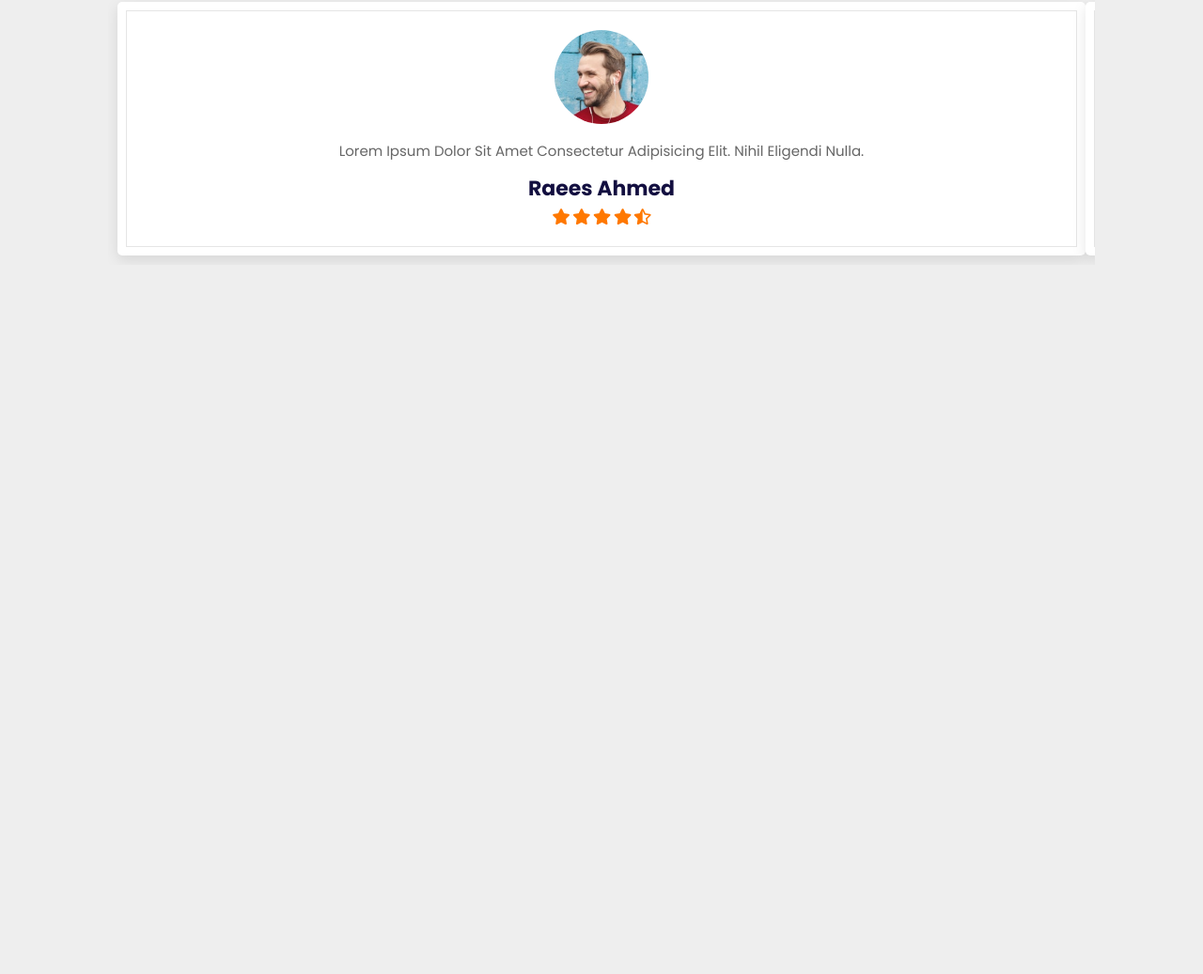
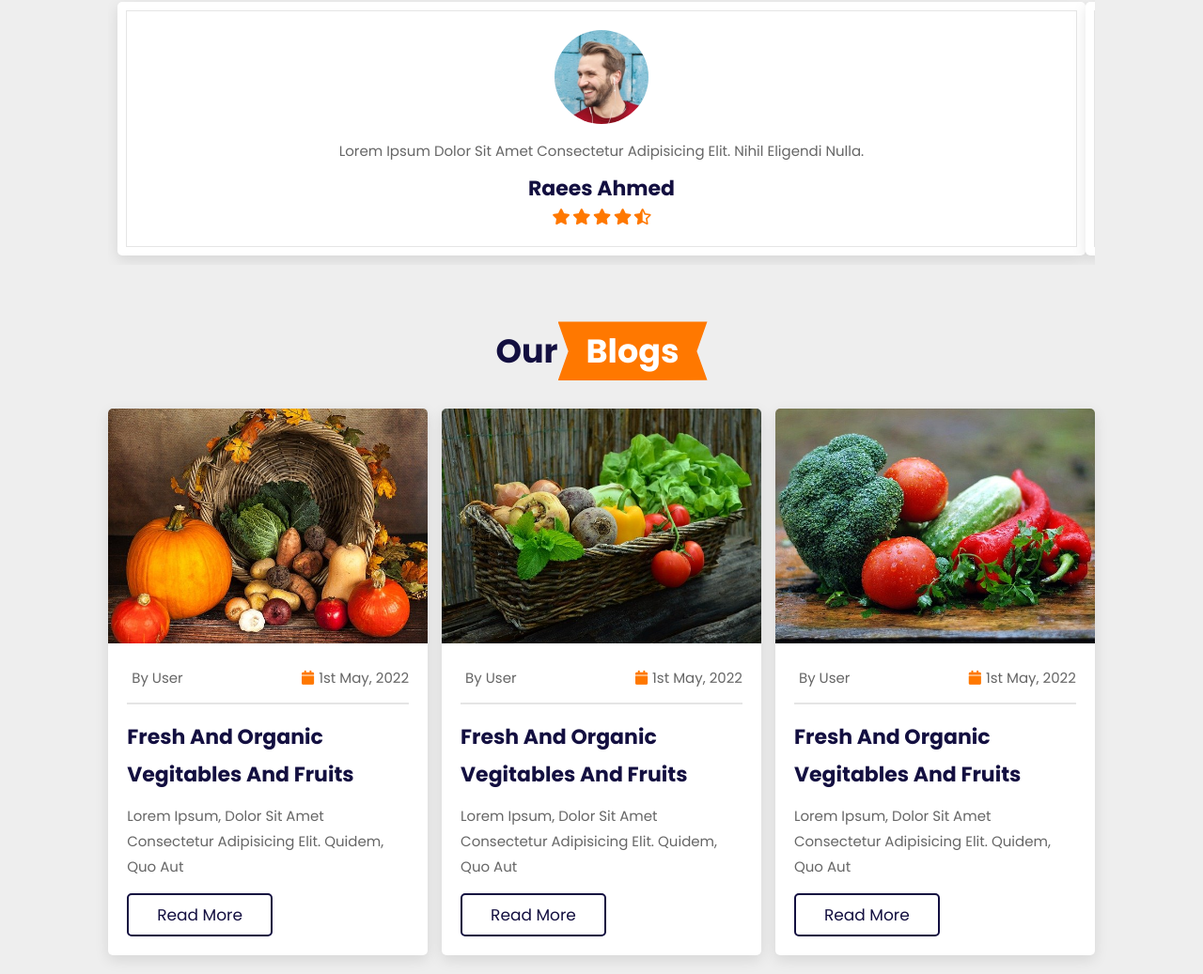
Before and after one commit to likeam/groceryStore, a plain HTML site: page index.html in a window 1280 px wide. Shown: the part 2959-3996 px from the top of the page at 94% size. Before the commit the page ends 3261 px from the top, so only its background shows below. Drawn offline with nearby package versions, Linux system fonts and the light colour scheme; files whose address does not match are found by name.

Commit message:
buiding the blogs section

```diff
--- a/index.html
+++ b/index.html
@@ -294,6 +294,48 @@
         </div>
     </section>
 
+    <section class="blogs" id="blogs">
+        <h1 class="heading">our<span>blogs</span></h1>
+        <div class="box-container">
+            <div class="box">
+                <img src="./img/blog-1.jpg" alt="">
+                <div class="content">
+                    <div class="icons">
+                        <a href="#"><i class="fa fas-user"></i>by user</a>
+                        <a href="#"><i class="fas fa-calendar"></i>1st may, 2022</a>
+                    </div>
+                    <h3>fresh and organic vegitables and fruits</h3>
+                    <p>Lorem ipsum, dolor sit amet consectetur adipisicing elit. Quidem, quo aut </p>
+                    <a href="#" class="btn">read more</a>
+                </div>
+            </div>
+            <div class="box">
+                <img src="./img/blog-2.jpg" alt="">
+                <div class="content">
+                    <div class="icons">
+                        <a href="#"><i class="fa fas-user"></i>by user</a>
+                        <a href="#"><i class="fas fa-calendar"></i>1st may, 2022</a>
+                    </div>
+                    <h3>fresh and organic vegitables and fruits</h3>
+                    <p>Lorem ipsum, dolor sit amet consectetur adipisicing elit. Quidem, quo aut </p>
+                    <a href="#" class="btn">read more</a>
+                </div>
+            </div>
+            <div class="box">
+                <img src="./img/blog-3.jpg" alt="">
+                <div class="content">
+                    <div class="icons">
+                        <a href="#"><i class="fa fas-user"></i>by user</a>
+                        <a href="#"><i class="fas fa-calendar"></i>1st may, 2022</a>
+                    </div>
+                    <h3>fresh and organic vegitables and fruits</h3>
+                    <p>Lorem ipsum, dolor sit amet consectetur adipisicing elit. Quidem, quo aut </p>
+                    <a href="#" class="btn">read more</a>
+                </div>
+            </div>
+        </div>
+    </section>
+
 
     <script src="./app.js"></script>
 </body>
--- a/style.css
+++ b/style.css
@@ -432,7 +432,57 @@ header .search-form label:hover{
 }
 
 
-
+/* BLOGS SECTION */
+.blogs .box-container{
+    display: grid;
+    grid-template-columns: repeat(auto-fit, minmax(30rem, 1fr));
+    gap:1.5rem;
+}
+.blogs .box-container .box{
+    overflow: hidden;
+    border-radius: .5rem;
+    box-shadow: var(--box-shadow);
+    background:#fff;
+}
+.blogs .box-container .box img{
+    height:25rem;
+    width:100%;
+    object-fit: cover;
+}
+.blogs .box-container .box .content{
+    padding:2rem;
+}
+.blogs .box-container .box .content .icons{
+    display: flex;
+    align-items: center;
+    justify-content: space-between;
+    padding-bottom: 1.5rem;
+    margin-bottom: 1rem;
+    border-bottom: var(--border);
+}
+.blogs .box-container .box .content .icons a{
+    color:var(--light-color);
+    font-size: 1.5rem;
+}
+.blogs .box-container .box .content .icons a:hover{
+    color:var(--black);
+}
+.blogs .box-container .box .content .icons a i{
+    color:var(--orange);
+    padding-right: .5rem;
+}
+.blogs .box-container .box .content h3{
+    line-height: 1.8;
+    color:var(--black);
+    font-size: 2.2rem;
+    padding:.5rem 0;
+}
+.blogs .box-container .box .content p{
+    line-height: 1.8;
+    color:var(--light-color);
+    font-size: 1.5rem;
+    padding:.5rem 0;
+}
 
 
 
```
